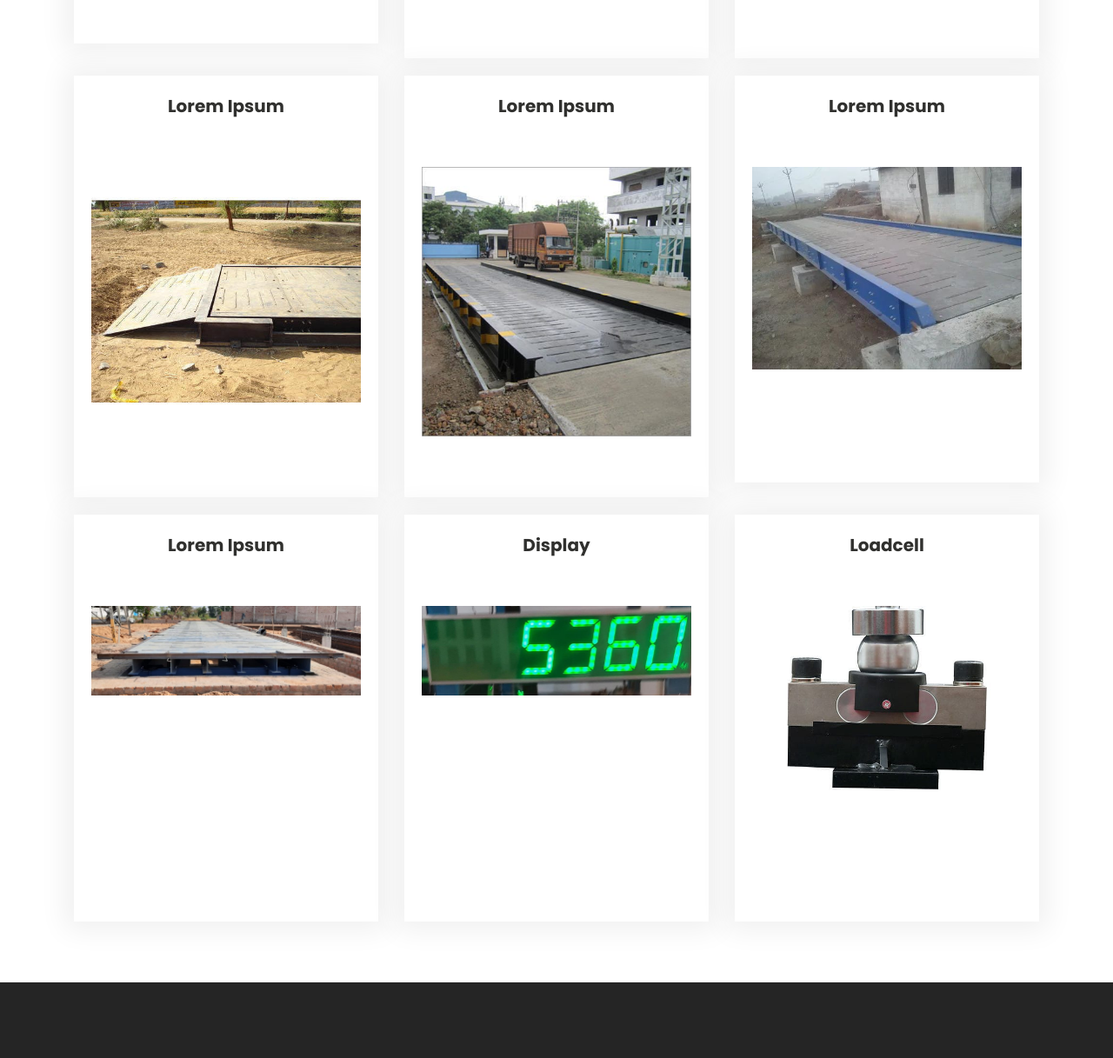
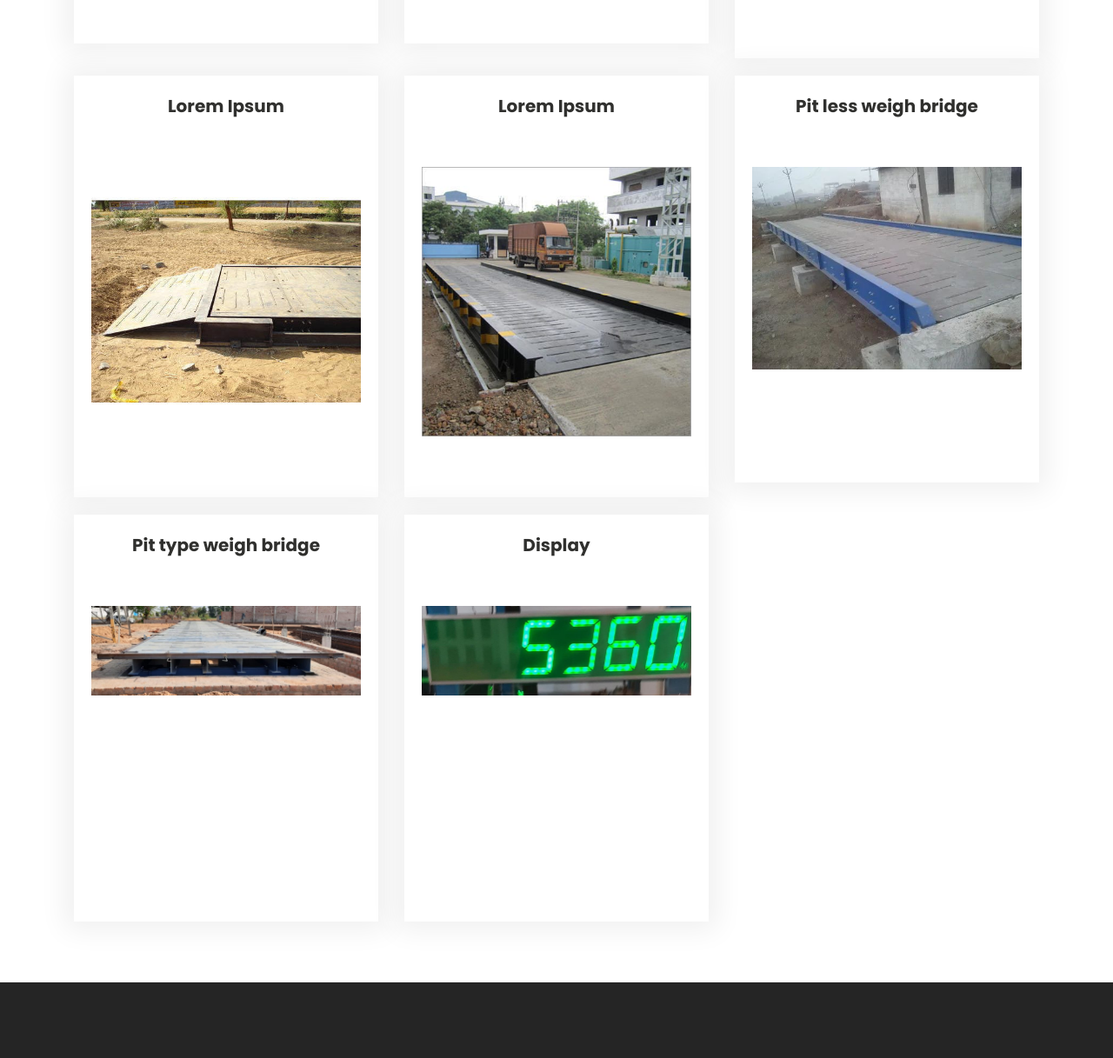
Before and after one commit to siddharth9903/rkindustries, a plain HTML site: page index.html in a window 1280 px wide. Shown: the part 1028-2245 px from the top of the page at 87% size. Drawn offline with nearby package versions, Linux system fonts and the light colour scheme.

Commit message:
name changes

```diff
--- a/index.html
+++ b/index.html
@@ -128,10 +128,10 @@
               </div>
               <div class="col-lg-4 col-sm-4">
                 <div class="box_main">
-                  <h4 class="shirt_text">Lorem Ipsum</h4>
+                  <h4 class="shirt_text">Loadcell</h4>
                   <div class="jewellery_img">
                     <img
-                      src="images/WhatsApp Image 2023-01-03 at 13.35.04 (2).jpeg"
+                      src="images/WhatsApp Image 2023-01-04 at 08.42.59 (1).jpeg"
                     />
                   </div>
                 </div>
@@ -170,7 +170,7 @@
               </div>
               <div class="col-lg-4 col-sm-4">
                 <div class="box_main">
-                  <h4 class="shirt_text">Lorem Ipsum</h4>
+                  <h4 class="shirt_text">Pit less weigh bridge</h4>
                   <div class="jewellery_img">
                     <img
                       src="images/WhatsApp Image 2023-01-03 at 13.35.07 (1).jpeg"
@@ -179,11 +179,10 @@
                 </div>
               </div>
             </div>
-
             <div class="row">
               <div class="col-lg-4 col-sm-4">
                 <div class="box_main">
-                  <h4 class="shirt_text">Lorem Ipsum</h4>
+                  <h4 class="shirt_text">Pit type weigh bridge</h4>
                   <div class="jewellery_img">
                     <img
                       src="images/WhatsApp Image 2023-01-03 at 13.35.08 (1).jpeg"
@@ -197,16 +196,6 @@
                   <div class="jewellery_img">
                     <img
                       src="images/WhatsApp Image 2023-01-03 at 13.36.11 (1).jpeg"
-                    />
-                  </div>
-                </div>
-              </div>
-              <div class="col-lg-4 col-sm-4">
-                <div class="box_main">
-                  <h4 class="shirt_text">Loadcell</h4>
-                  <div class="jewellery_img">
-                    <img
-                      src="images/WhatsApp Image 2023-01-04 at 08.42.59 (1).jpeg"
                     />
                   </div>
                 </div>
```
